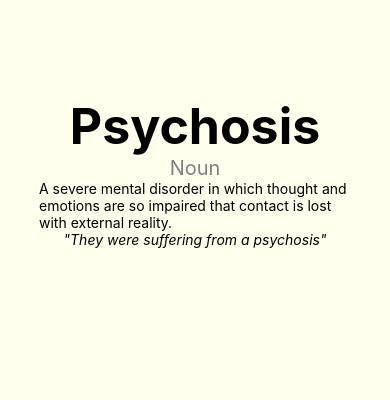
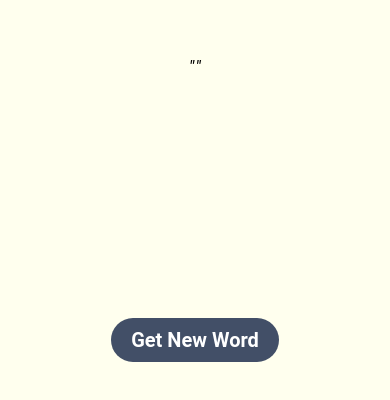
Before and after one commit to sabyabhoi/Erudite, a React Native app: screen / in a window 390 px wide. Shown: the part 250-650 px from the top of the page. Built offline with nearby package versions, Linux system fonts and the light colour scheme.

Commit message:
Made separate components for the Word

```diff
--- /dev/null
+++ b/Types.ts
@@ -0,0 +1,6 @@
+export interface wordStruct {
+  word: String;
+  partOfSpeech: String;
+  definition: String;
+  usage: String;
+}
--- a/components/Body.tsx
+++ b/components/Body.tsx
@@ -1,40 +1,65 @@
-import React from "react";
-import { StyleSheet, Text, View } from "react-native";
+import React, { useState } from "react";
+import { StyleSheet, Text, View, TouchableOpacity } from "react-native";
+
+import Word from "./Word";
+import { wordStruct } from "../Types";
 
 const Body = () => {
+  const [data, setData] = useState<wordStruct>({} as wordStruct);
+
+  const capitalize = (word: string) =>
+    word[0].toUpperCase() + word.slice(1).toLowerCase();
+
+  const getWord = async () => {
+    const url = "https://api.dictionaryapi.dev/api/v2/entries/en/glabella";
+    const response = await fetch(url);
+    const responseData = await response.json();
+
+    const word = {
+      word: capitalize(responseData[0].word),
+      partOfSpeech: responseData[0].meanings[0].partOfSpeech,
+      definition: responseData[0].meanings[0].definitions[0].definition,
+      usage: responseData[0].meanings[0].definitions[0].example,
+    };
+
+    setData(word);
+  };
+
   return (
     <View style={styles.wordBody}>
-      <Text style={styles.word}>Psychosis</Text>
-      <Text style={styles.partOfSpeech}>Noun</Text>
-      <Text style={styles.definition}>
-        A severe mental disorder in which thought and emotions are so impaired
-        that contact is lost with external reality.
-      </Text>
-      <Text style={styles.usage}>"They were suffering from a psychosis"</Text>
+      <Word
+        word={data.word}
+        partOfSpeech={data.partOfSpeech}
+        definition={data.definition}
+        usage={data.usage}
+      />
+      <TouchableOpacity onPress={getWord} style={styles.btn}>
+        <Text style={styles.btnText}>Get New Word</Text>
+      </TouchableOpacity>
     </View>
   );
 };
 
 const styles = StyleSheet.create({
   wordBody: {
-    flex: 1,
+    flex: 0.8,
     flexDirection: "column",
     justifyContent: "center",
     alignItems: "center",
     alignContent: "center",
     width: "80%",
   },
-  word: {
-    fontSize: 50,
+  btn: {
+    borderRadius: 25,
+    paddingVertical: 10,
+    paddingHorizontal: 20,
+    backgroundColor: "#424F67",
+  },
+  btnText: {
+    fontFamily: "roboto",
+    color: "white",
+    fontSize: 20,
     fontWeight: "bold",
-  },
-  partOfSpeech: {
-    fontSize: 20,
-    color: "grey",
-  },
-  definition: {},
-  usage: {
-    fontStyle: "italic",
   },
 });
 
--- /dev/null
+++ b/components/Word.tsx
@@ -0,0 +1,45 @@
+import React from "react";
+import { StyleSheet, Text, View } from "react-native";
+
+import { wordStruct } from "../Types";
+
+const Word = ({ word, partOfSpeech, definition, usage }: wordStruct) => {
+  return (
+    <View style={styles.wordBody}>
+      <Text style={styles.word}>{word}</Text>
+      <Text style={styles.partOfSpeech}>{partOfSpeech}</Text>
+      <Text style={styles.definition}>{definition}</Text>
+      <Text style={styles.usage}>"{usage}"</Text>
+    </View>
+  );
+};
+
+const styles = StyleSheet.create({
+  wordBody: {
+    flex: 0.8,
+    flexDirection: "column",
+    justifyContent: "center",
+    alignItems: "center",
+    alignContent: "center",
+    width: "80%",
+  },
+  word: {
+    fontSize: 50,
+    fontWeight: "bold",
+  },
+  partOfSpeech: {
+    fontSize: 20,
+    color: "grey",
+    paddingBottom: 5,
+  },
+  definition: {
+    paddingVertical: 5,
+  },
+  usage: {
+    fontStyle: "italic",
+    paddingVertical: 5,
+    paddingBottom: 20,
+  },
+});
+
+export default Word;
--- a/package.json
+++ b/package.json
@@ -8,6 +8,7 @@
     "eject": "expo eject"
   },
   "dependencies": {
+    "dotenv": "^8.2.0",
     "expo": "~40.0.0",
     "expo-status-bar": "~1.0.3",
     "react": "16.13.1",
```
Also changed, not shown: 2 other files (tests, documents, lock files or other folders).
